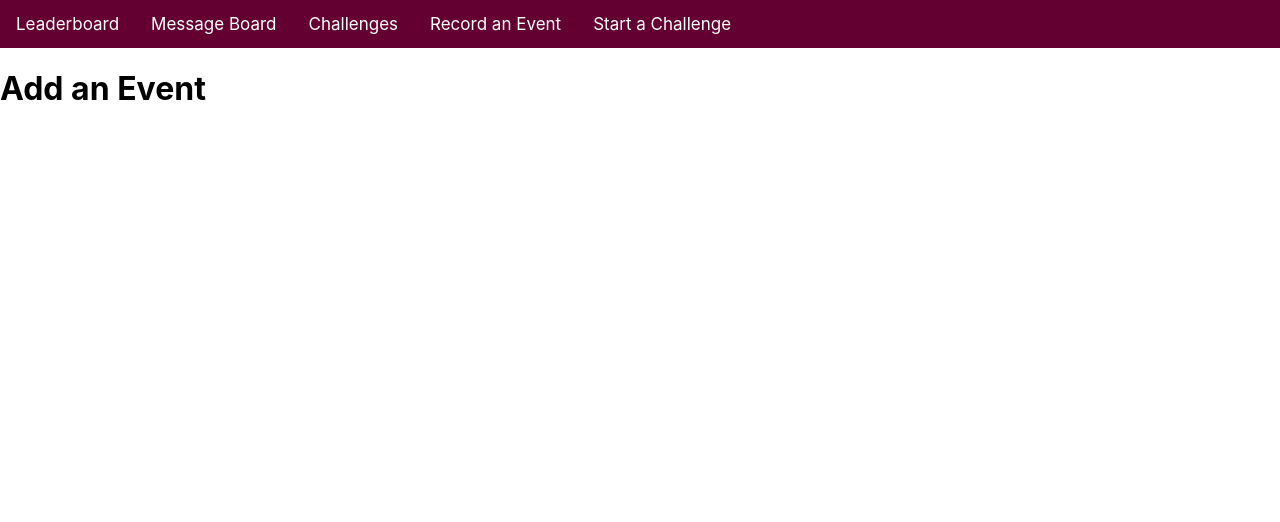
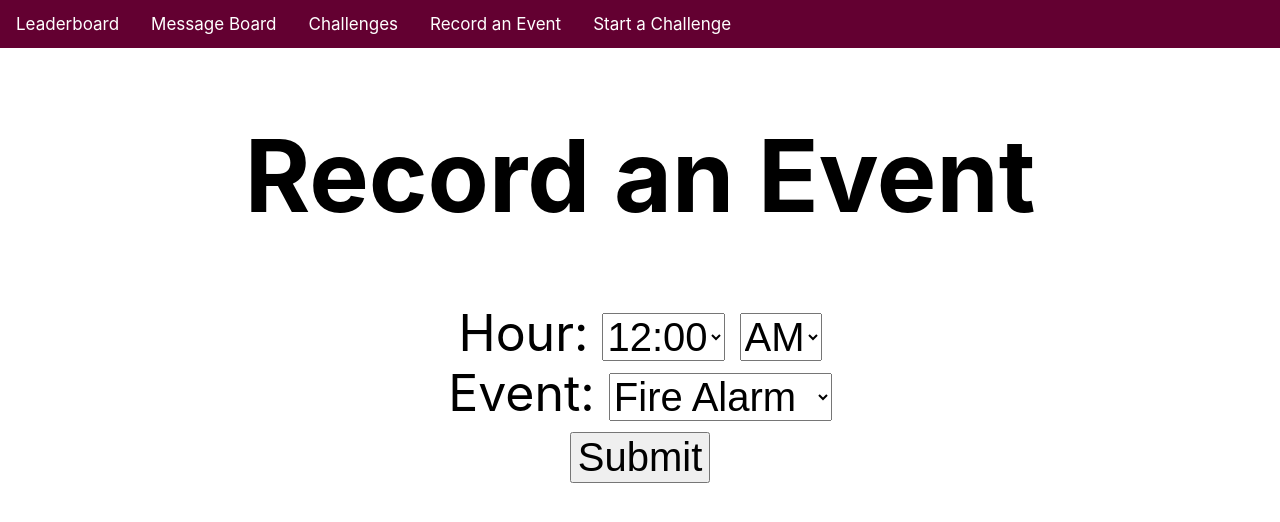
Before and after one commit to EthanWarco/VT-Hacks-11, a React (Create React App) app in the folder dorm-wars/: page /add-event in a window 1280 px wide. Shown: the top 522 px of the page. Built offline with nearby package versions, Linux system fonts and the light colour scheme.

Commit message:
new html

```diff
--- /dev/null
+++ b/dorm-wars/src/AddChallenge.css
@@ -0,0 +1,12 @@
+.header {
+    font-size: 50px;
+    text-align: center;
+}
+
+.text {
+    font-size: 40px;
+}
+
+.button {
+    font-size: 40px;
+}
--- a/dorm-wars/src/AddChallenge.js
+++ b/dorm-wars/src/AddChallenge.js
@@ -1,7 +1,54 @@
+import './AddChallenge'
+
 function AddChallenge() {
     return (
-        <div>
+        <div className = "header">
             <h1>Start a Challenge</h1>
+            <div>
+                <label for="hour">Hour: </label>
+                <select id="hour" className="text">
+                    <option value="12:00" >12:00</option>
+                    <option value="12:30">12:30</option>
+                    <option value="1:00">1:00</option>
+                    <option value="1:30">1:30</option>
+                    <option value="2:00">2:00</option>
+                    <option value="2:30">2:30</option>
+                    <option value="3:00">3:00</option>
+                    <option value="3:30">3:30</option>
+                    <option value="4:00">4:00</option>
+                    <option value="4:30">4:30</option>
+                    <option value="5:00">5:00</option>
+                    <option value="5:30">5:30</option>
+                    <option value="6:00">6:00</option>
+                    <option value="6:30">6:30</option>
+                    <option value="7:00">7:00</option>
+                    <option value="7:30">7:30</option>
+                    <option value="8:00">8:00</option>
+                    <option value="8:30">8:30</option>
+                    <option value="9:00">9:00</option>
+                    <option value="9:30">9:30</option>
+                    <option value="10:00">10:00</option>
+                    <option value="10:30">10:30</option>
+                    <option value="11:00">11:00</option>
+                    <option value="11:30">11:30</option>
+                </select>
+                <label for="ampm"> </label>
+                <select id="ampm" className="text">
+                    <option value="AM">AM</option>
+                    <option value="PM">PM</option>
+                </select>
+            </div>
+            <div>
+                <label for="type">Challenge type: </label>
+                <input type="text" name="type" size="20" maxlength="45" className="text"></input>
+            </div>
+            <div>
+                <label for="location">Challenge location: </label>
+                <input type="text" name="location" size="20" maxlength="45" className="text"></input>
+            </div>
+            <div className = "submit">
+                <button className = "button">Submit</button>
+            </div>
         </div>
     );
 }
--- /dev/null
+++ b/dorm-wars/src/AddEvent.css
@@ -0,0 +1,12 @@
+.header {
+    font-size: 50px;
+    text-align: center;
+}
+
+.text {
+    font-size: 40px;
+}
+
+.button {
+    font-size: 40px;
+}
--- a/dorm-wars/src/AddEvent.js
+++ b/dorm-wars/src/AddEvent.js
@@ -1,7 +1,54 @@
+import './AddEvent.css';
+
 function AddEvent() {
     return (
-        <div>
-            <h1>Add an Event</h1>
+        <div className = "header">
+            <h1>Record an Event</h1>
+            <div>
+                <label for="hour">Hour: </label>
+                <select id="hour" className="text">
+                    <option value="12:00" >12:00</option>
+                    <option value="12:30">12:30</option>
+                    <option value="1:00">1:00</option>
+                    <option value="1:30">1:30</option>
+                    <option value="2:00">2:00</option>
+                    <option value="2:30">2:30</option>
+                    <option value="3:00">3:00</option>
+                    <option value="3:30">3:30</option>
+                    <option value="4:00">4:00</option>
+                    <option value="4:30">4:30</option>
+                    <option value="5:00">5:00</option>
+                    <option value="5:30">5:30</option>
+                    <option value="6:00">6:00</option>
+                    <option value="6:30">6:30</option>
+                    <option value="7:00">7:00</option>
+                    <option value="7:30">7:30</option>
+                    <option value="8:00">8:00</option>
+                    <option value="8:30">8:30</option>
+                    <option value="9:00">9:00</option>
+                    <option value="9:30">9:30</option>
+                    <option value="10:00">10:00</option>
+                    <option value="10:30">10:30</option>
+                    <option value="11:00">11:00</option>
+                    <option value="11:30">11:30</option>
+                </select>
+                <label for="ampm"> </label>
+                <select id="ampm" className="text">
+                    <option value="AM">AM</option>
+                    <option value="PM">PM</option>
+                </select>
+            </div>
+            <div>
+                <label for="event">Event: </label>
+                <select id="event" className="text">
+                    <option value="fire-alarm">Fire Alarm</option>
+                    <option value="ambulance">Ambulance</option>
+                    <option value="party">Party</option>
+                </select>
+            </div>
+            <div className = "submit">
+                <button className = "button">Submit</button>
+            </div>
         </div>
     );
 }
```
